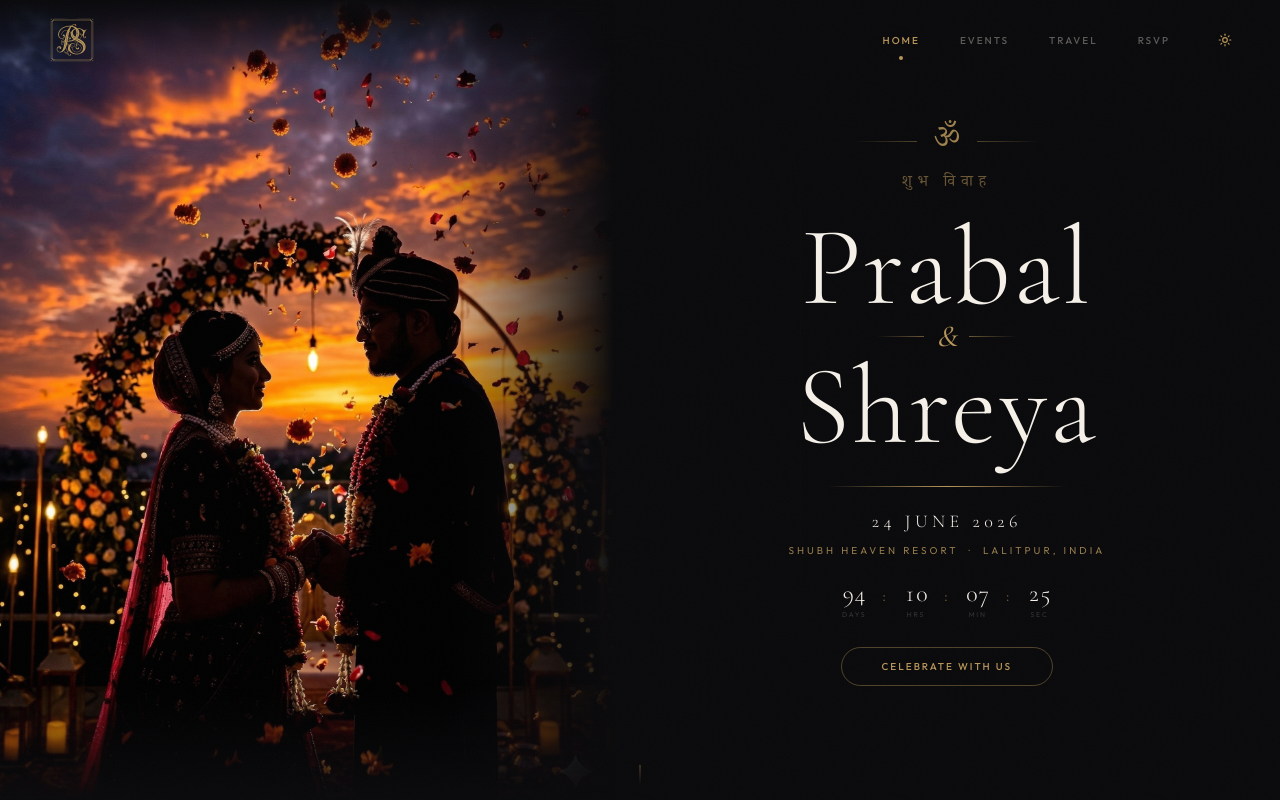
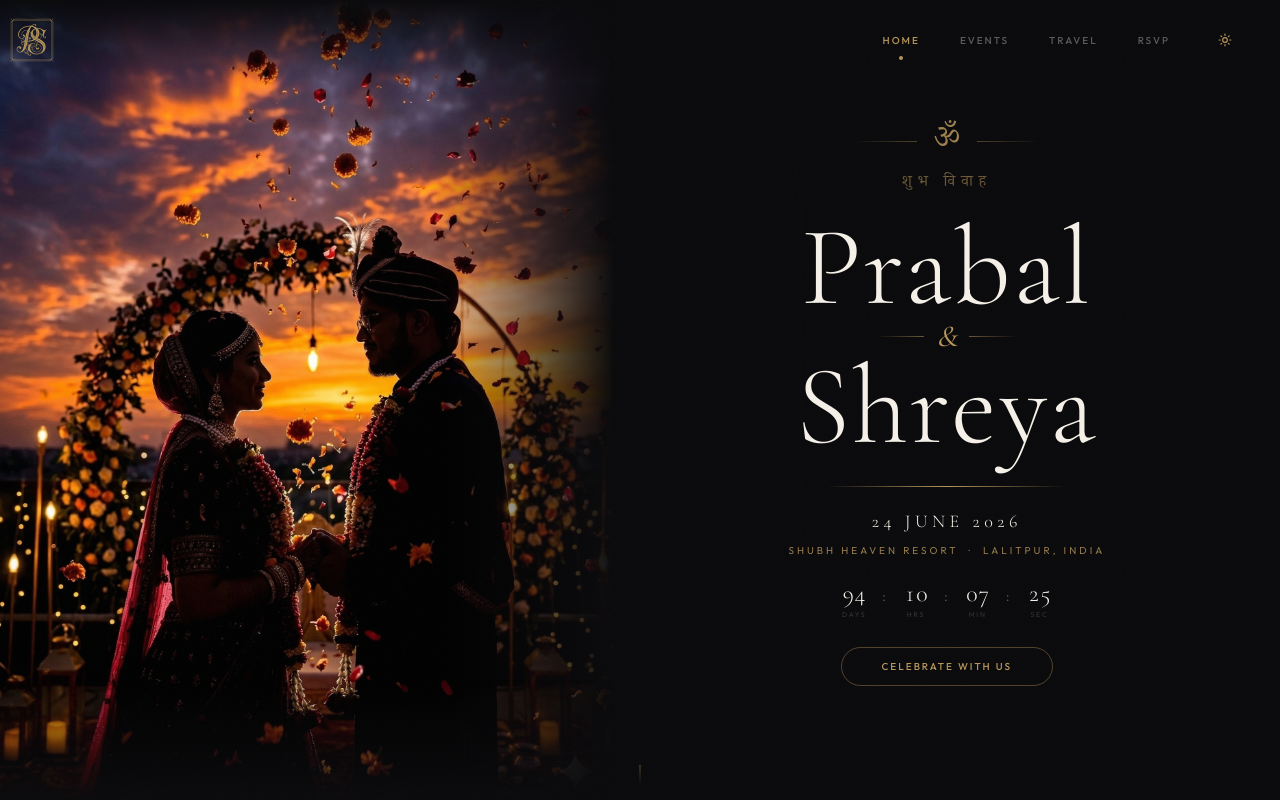
Before and after one commit to modiprabal/prabal-ki-shaadi, a Next.js app: page / in a window 1280 px wide. Shown: the top 800 px of the page. Built offline with nearby package versions, Linux system fonts and the light colour scheme.

Commit message:
fix: apply negative left margin to the Navbar logo on medium screens.

```diff
--- a/src/components/Navbar.tsx
+++ b/src/components/Navbar.tsx
@@ -94,7 +94,7 @@ export default function Navbar() {
       }}
     >
       {/* Logo */}
-      <Link href="/" className="relative z-50">
+      <Link href="/" className="relative z-50 md:-ml-10">
         <motion.div
           className="w-16 h-16 md:w-20 md:h-16"
           style={{
```
